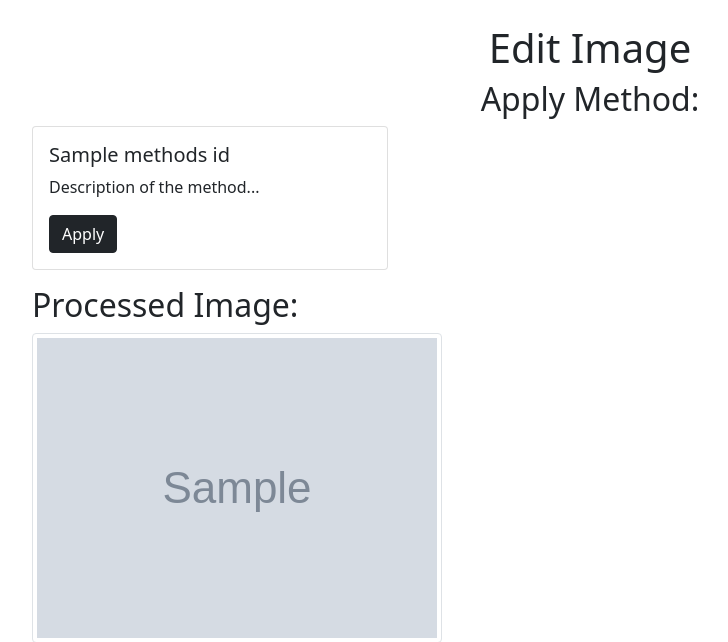
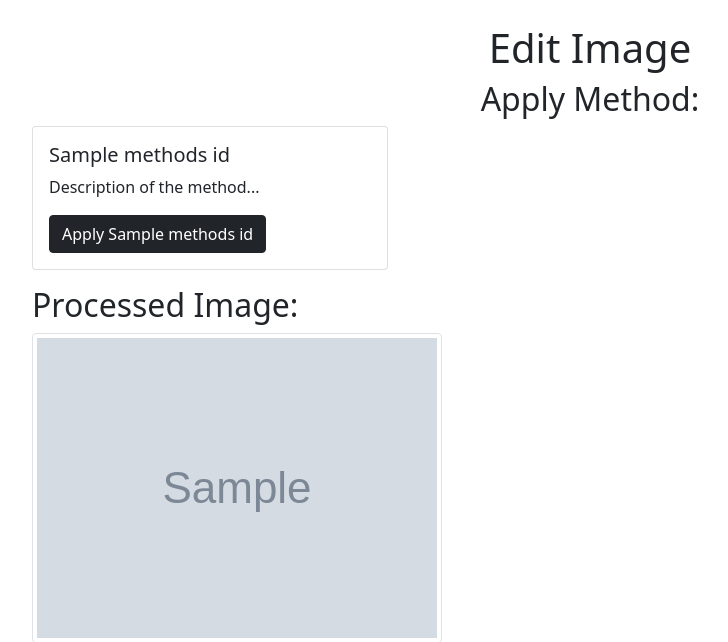
Before and after one commit to rib-thiago/redis-teste, a Flask app: template templates/edit_image.html in a window 1280 px wide. Shown: the top 642 px of the page, without its empty margins (50-778 px from the left). Run offline with Flask 3, Linux system fonts and the light colour scheme; the template is opened without the code that fills it: most values are stand-ins (such as "Sample title", 1, 10 or a date in 2020); grey boxes marked "Sample" are stand-in pictures; some libraries are stand-ins or nearby versions.

Commit message:
Tornando funcional a página edit_imagem

```diff
--- a/app.py
+++ b/app.py
@@ -4,6 +4,8 @@ import redis
 from uuid import uuid4
 from io import BytesIO
 from PIL import Image
+import cv2
+import preprocess as pp
 
 app = Flask(__name__)
 app.config['UPLOAD_FOLDER'] = os.path.join(os.getcwd(), 'static/images')
@@ -87,6 +89,28 @@ def delete_image_preview(image_id):
     return redirect(url_for('index'))
 
 
+@app.route('/edit_image/<image_id>', methods=['GET', 'POST'])
+def edit_image(image_id):
+    # Carregue a imagem original usando o image_id
+    image_path = os.path.join(app.config['UPLOAD_FOLDER'], image_id + '.jpg')
+    image = cv2.imread(image_path, cv2.IMREAD_UNCHANGED)
+
+    # Crie um dicionário para mapear os nomes das funções para seus IDs, como você fez em aplication.py
+    methods_ids = {}
+    methods_functions = {}
+    for method_name in dir(pp):
+        method = getattr(pp, method_name)
+        if callable(method):
+            method_id = len(methods_ids) + 1
+            methods_ids[method_name] = method_id
+            methods_functions[method_id] = method_name
+
+    # Recupere a URL da imagem da query string
+    image_url = request.args.get('image_url')
+
+    return render_template('edit_image.html', image=image, methods_ids=methods_ids, image_url=image_url, image_id=image_id)
+
+
 if __name__ == '__main__':
     # Verifica se a chave 'gallery' existe no Redis, cria se não existir
     if not redis_client.exists('gallery'):
--- a/templates/edit_image.html
+++ b/templates/edit_image.html
@@ -36,11 +36,13 @@
             <div class="card-body">
               <h5 class="card-title">{{ method_name }}</h5>
               <p class="card-text">Description of the method...</p>
+
               <button
+                onclick="applyMethod('{{ method_name }}')"
                 class="apply-method-button btn btn-dark"
                 data-method-id="{{ method_id }}"
               >
-                Apply
+                Apply {{ method_name }}
               </button>
             </div>
           </div>
```
